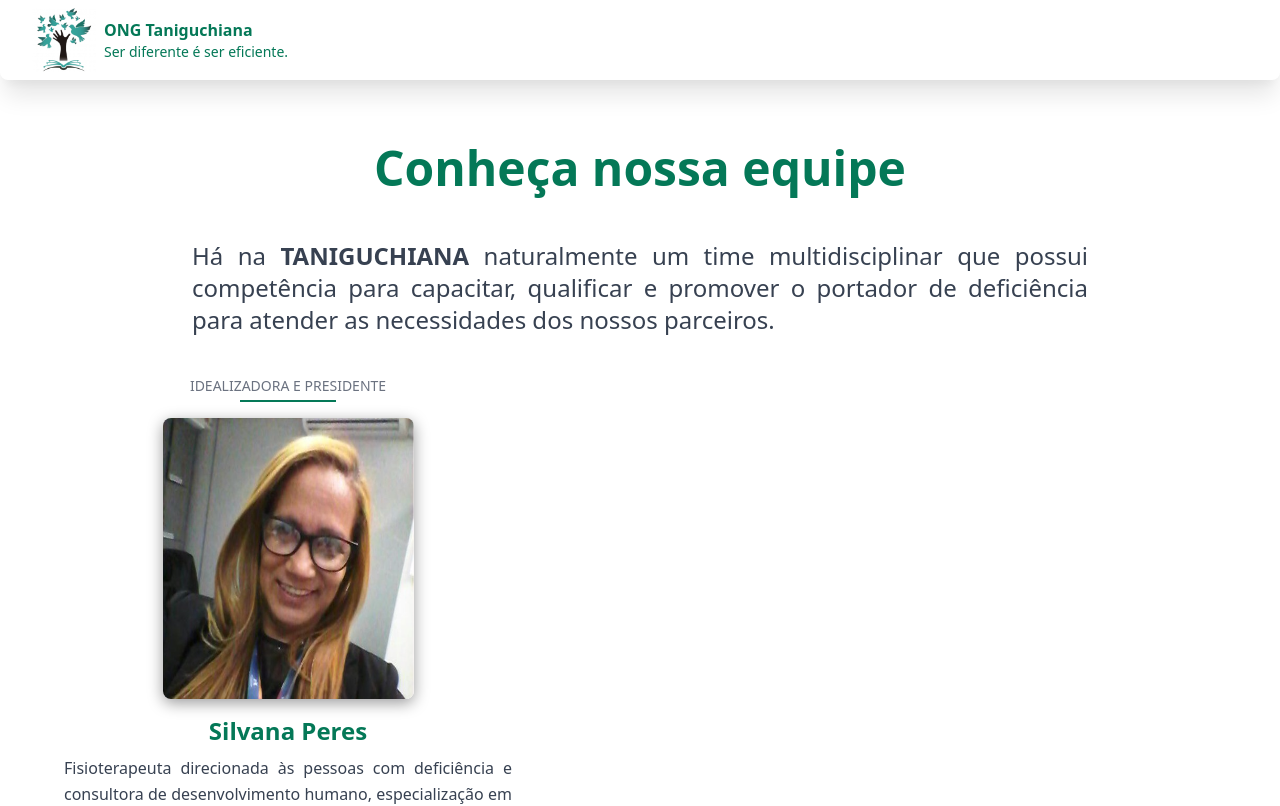
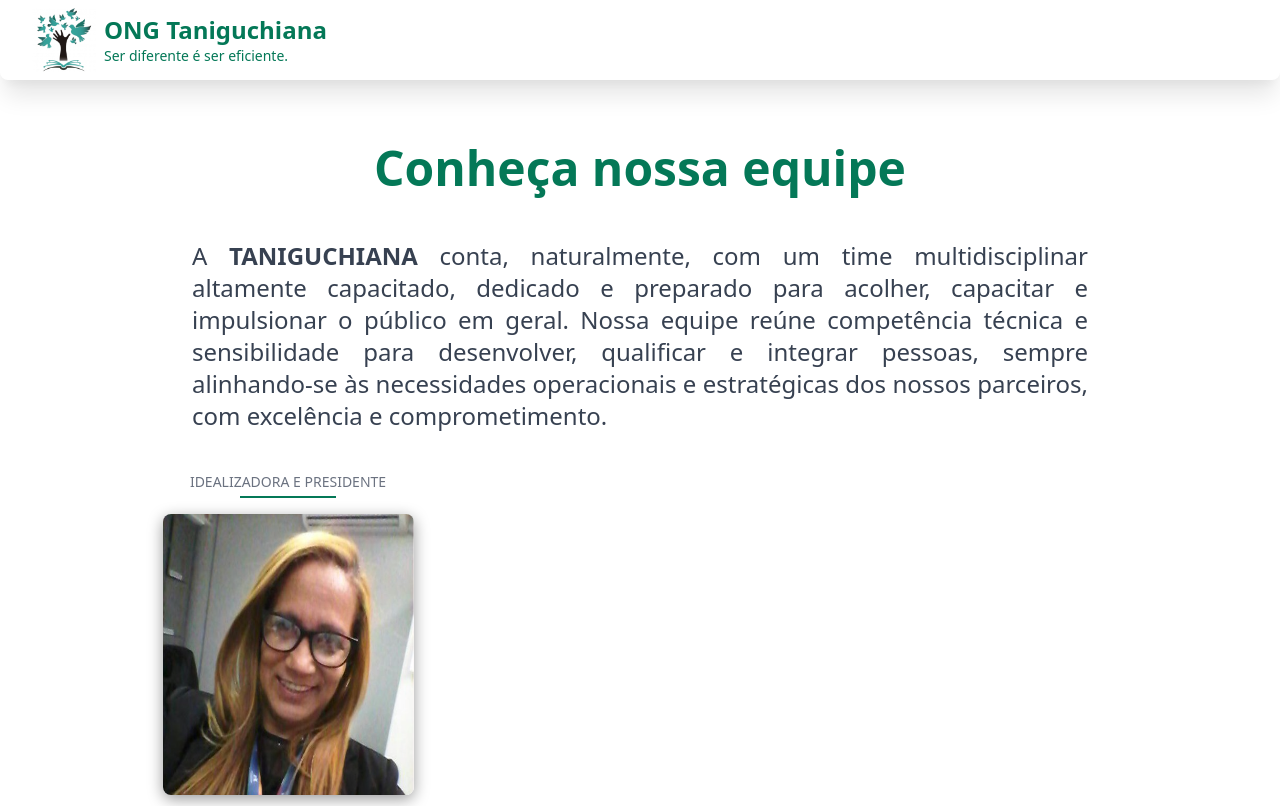
Before and after one commit to FlavioAmorim2/Taniguchiana, a React (Vite) app: page /Team in a window 1280 px wide. Shown: the top 806 px of the page. Built offline with nearby package versions, Linux system fonts and the light colour scheme.

Commit message:
feature team

```diff
--- a/src/components/Header.tsx
+++ b/src/components/Header.tsx
@@ -12,7 +12,7 @@ const Navbar: React.FC = () => {
         <div className="flex items-center">
           <img src={logo} alt="Logo" className="pl-4 navbar-logo" />
           <div className="flex flex-col ml-2">
-            <span className="text-green-700 font-bold text-base">ONG Taniguchiana</span>
+            <span className="text-green-700 font-bold text-2xl">ONG Taniguchiana</span>
             <span className="text-green-700 text-sm">Ser diferente é ser eficiente.</span>
           </div>
         </div>
--- a/src/pages/Team/Team.tsx
+++ b/src/pages/Team/Team.tsx
@@ -11,9 +11,7 @@ const Team: React.FC = () => {
           </h1>
 
           <p className="text-lg md:text-2xl text-gray-700 leading-relaxed max-w-4xl text-justify mb-10">
-            Há na <strong className="font-semibold">TANIGUCHIANA</strong> naturalmente um time multidisciplinar que
-            possui competência para capacitar, qualificar e promover o portador de
-            deficiência para atender as necessidades dos nossos parceiros.
+            A <strong className="font-semibold">TANIGUCHIANA</strong> conta, naturalmente, com um time multidisciplinar altamente capacitado, dedicado e preparado para acolher, capacitar e impulsionar o público em geral. Nossa equipe reúne competência técnica e sensibilidade para desenvolver, qualificar e integrar pessoas, sempre alinhando-se às necessidades operacionais e estratégicas dos nossos parceiros, com excelência e comprometimento.
           </p>
 
 
```
